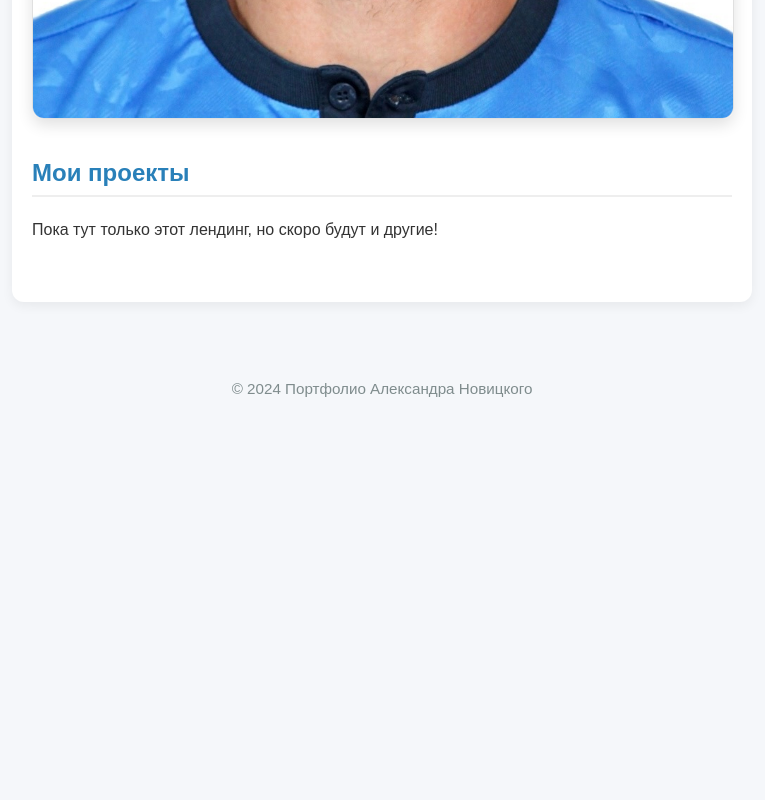
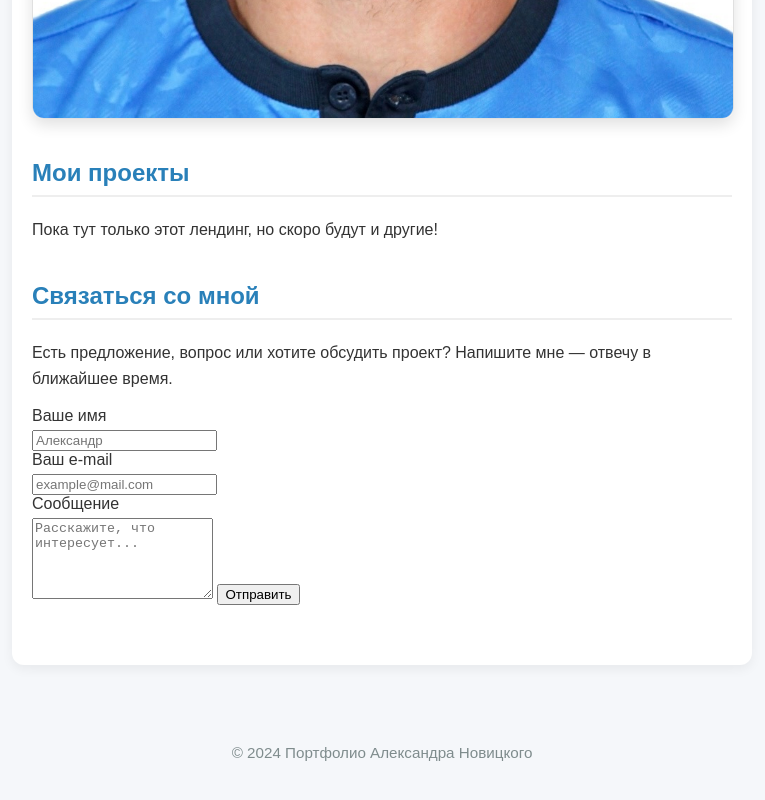
Before and after one commit to Alexnovitskiy89/my-portfolio, a plain HTML site: page index.html in a window 1280 px wide. Shown: the part 1064-1864 px from the top of the page, without its empty margins (258-1023 px from the left). Before the commit the page ends 1501 px from the top, so only its background shows below. Drawn offline with Linux system fonts and the light colour scheme.

Commit message:
feat: refine contact form styles and add focus states

```diff
--- a/index.html
+++ b/index.html
@@ -6,7 +6,7 @@
     <meta name="viewport" content="width=device-width, initial-scale=1.0">
     <title>Портфолио Александра Новицкого</title>
     <link rel="stylesheet" href="style.css">
-    </head>
+  </head>
   <body>
 
     <header>
@@ -30,6 +30,25 @@
         <h2>Мои проекты</h2>
         <p>Пока тут только этот лендинг, но скоро будут и другие!</p>
       </section>
+            <!-- Секция "Связаться со мной" -->
+      <section id="contact">
+        <h2>Связаться со мной</h2>
+        <p>Есть предложение, вопрос или хотите обсудить проект? Напишите мне — отвечу в ближайшее время.</p>
+
+        <form action="#" method="post">
+            <label for="name" style="display: block; margin-bottom: 5px; font-weight: 500;">Ваше имя</label>
+            <input type="text" id="name" name="name" placeholder="Александр" required >
+
+            <label for="email" style="display: block; margin-bottom: 5px; font-weight: 500;">Ваш e-mail</label>
+            <input type="email" id="email" name="email" placeholder="example@mail.com" required >
+
+            <label for="message" style="display: block; margin-bottom: 5px; font-weight: 500;">Сообщение</label>
+            <textarea id="message" name="message" rows="5" placeholder="Расскажите, что интересует..." required ></textarea>
+
+            <button type="submit">Отправить</button>
+        </form>
+      </section>
+
     </main>
 
     <footer>
```
